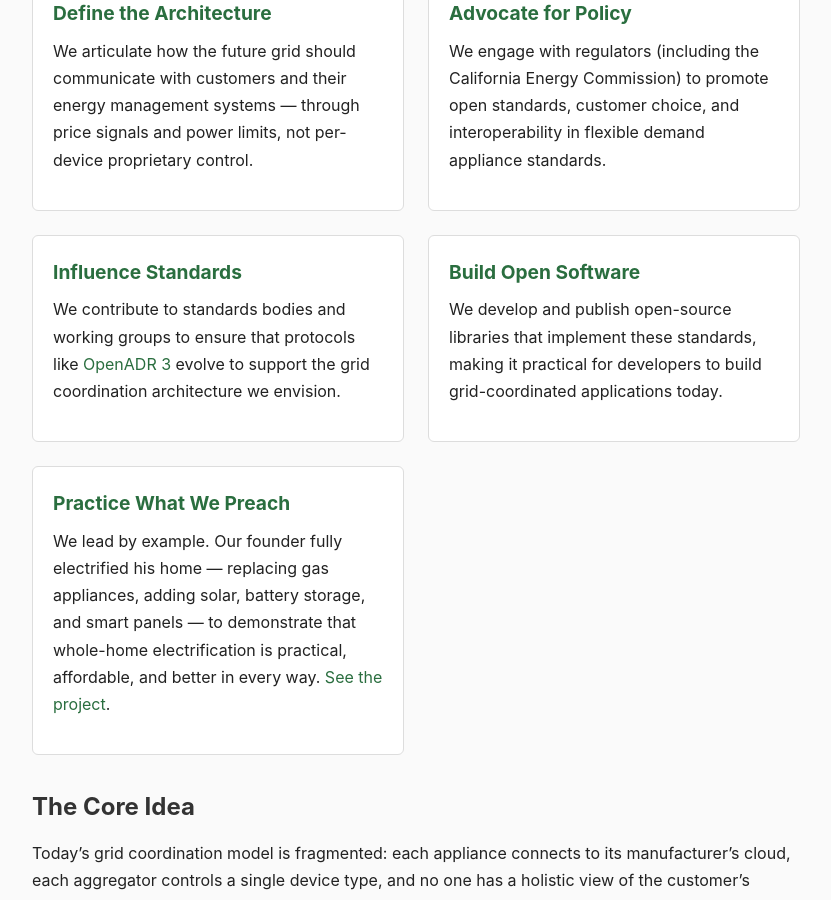
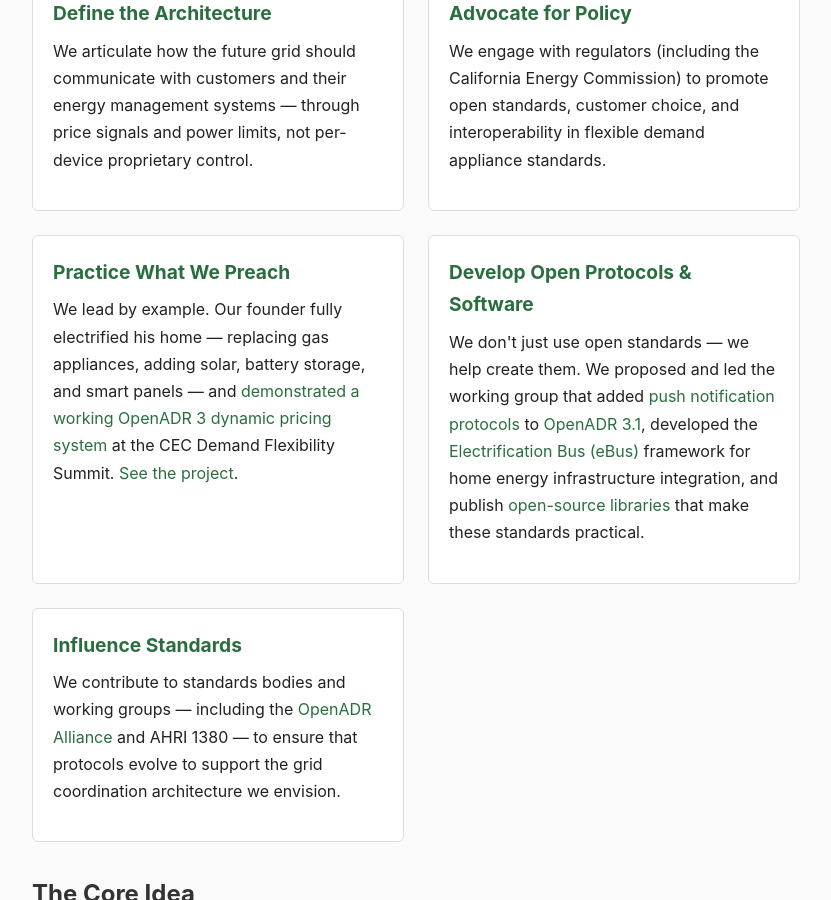
Before and after one commit to grid-coordination/grid-coordination.github.io, a Jekyll site: the page built from index.md, in a window 1280 px wide and 900 px high, scrolled down 601 px. Shown: the whole window, without its empty margins (224-1055 px from the left). Built offline with Jekyll 4.4.1, drawn with Linux system fonts in a browser that asks for light colours.

Commit message:
Reorder and strengthen homepage cards
- Move Practice What We Preach above software/standards cards
- Rename Build Open Software to Develop Open Protocols & Software
- Add OpenADR 3.1 notification protocol contribution and eBus
- Link to CEC demo, eBus website, and notification spec doc

Co-Authored-By: Claude Opus 4.6 (1M context) <noreply@anthropic.com>

```diff
--- a/index.md
+++ b/index.md
@@ -24,16 +24,16 @@ The electric grid is undergoing a fundamental transformation. As homes electrify
     <p>We engage with regulators (including the California Energy Commission) to promote open standards, customer choice, and interoperability in flexible demand appliance standards.</p>
   </div>
   <div class="card">
-    <h3>Influence Standards</h3>
-    <p>We contribute to standards bodies and working groups to ensure that protocols like <a href="https://www.openadr.org/">OpenADR 3</a> evolve to support the grid coordination architecture we envision.</p>
+    <h3>Practice What We Preach</h3>
+    <p>We lead by example. Our founder fully electrified his home &mdash; replacing gas appliances, adding solar, battery storage, and smart panels &mdash; and <a href="/demo">demonstrated a working OpenADR 3 dynamic pricing system</a> at the CEC Demand Flexibility Summit. <a href="/presentations/whole-home-electrification.html">See the project</a>.</p>
   </div>
   <div class="card">
-    <h3>Build Open Software</h3>
-    <p>We develop and publish open-source libraries that implement these standards, making it practical for developers to build grid-coordinated applications today.</p>
+    <h3>Develop Open Protocols &amp; Software</h3>
+    <p>We don't just use open standards &mdash; we help create them. We proposed and led the working group that added <a href="https://github.com/grid-coordination/openadr3-specification/blob/main/doc/OpenADR3%20Object%20Operation%20Notifications%20via%20Additional%20Protocols.md">push notification protocols</a> to <a href="https://www.openadr.org/">OpenADR 3.1</a>, developed the <a href="https://ebus.energy">Electrification Bus (eBus)</a> framework for home energy infrastructure integration, and publish <a href="/software">open-source libraries</a> that make these standards practical.</p>
   </div>
   <div class="card">
-    <h3>Practice What We Preach</h3>
-    <p>We lead by example. Our founder fully electrified his home &mdash; replacing gas appliances, adding solar, battery storage, and smart panels &mdash; to demonstrate that whole-home electrification is practical, affordable, and better in every way. <a href="/presentations/whole-home-electrification.html">See the project</a>.</p>
+    <h3>Influence Standards</h3>
+    <p>We contribute to standards bodies and working groups &mdash; including the <a href="https://www.openadr.org/">OpenADR Alliance</a> and AHRI 1380 &mdash; to ensure that protocols evolve to support the grid coordination architecture we envision.</p>
   </div>
 </div>
 
```
